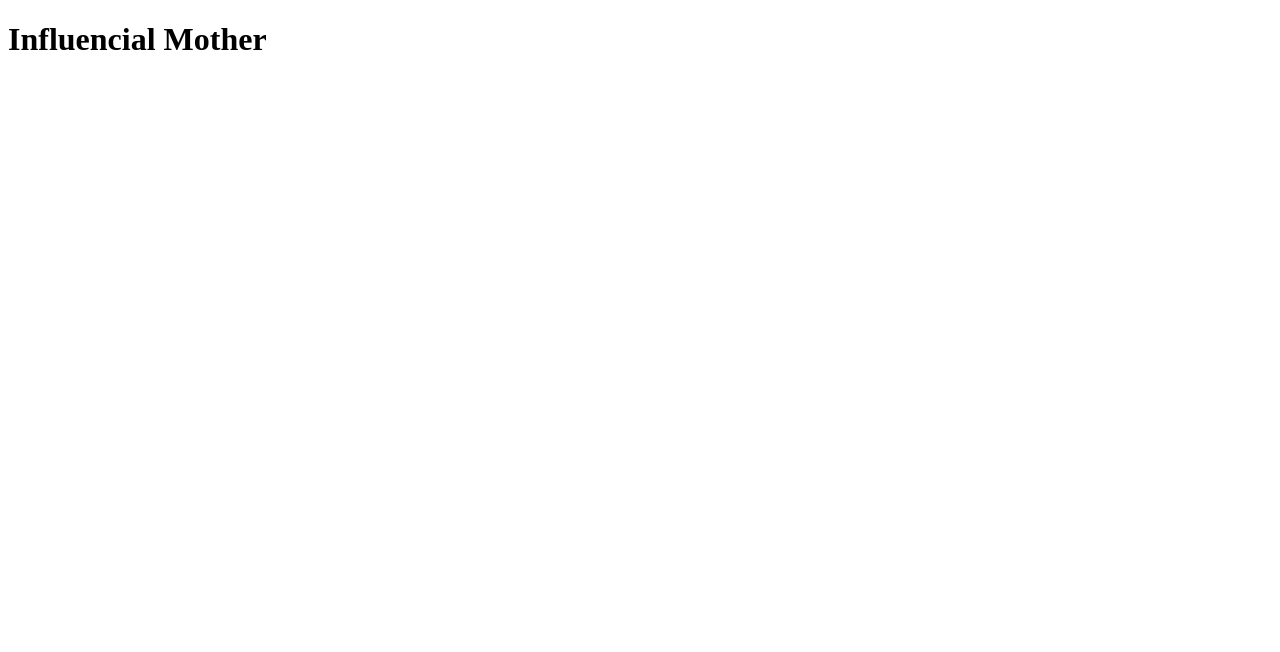
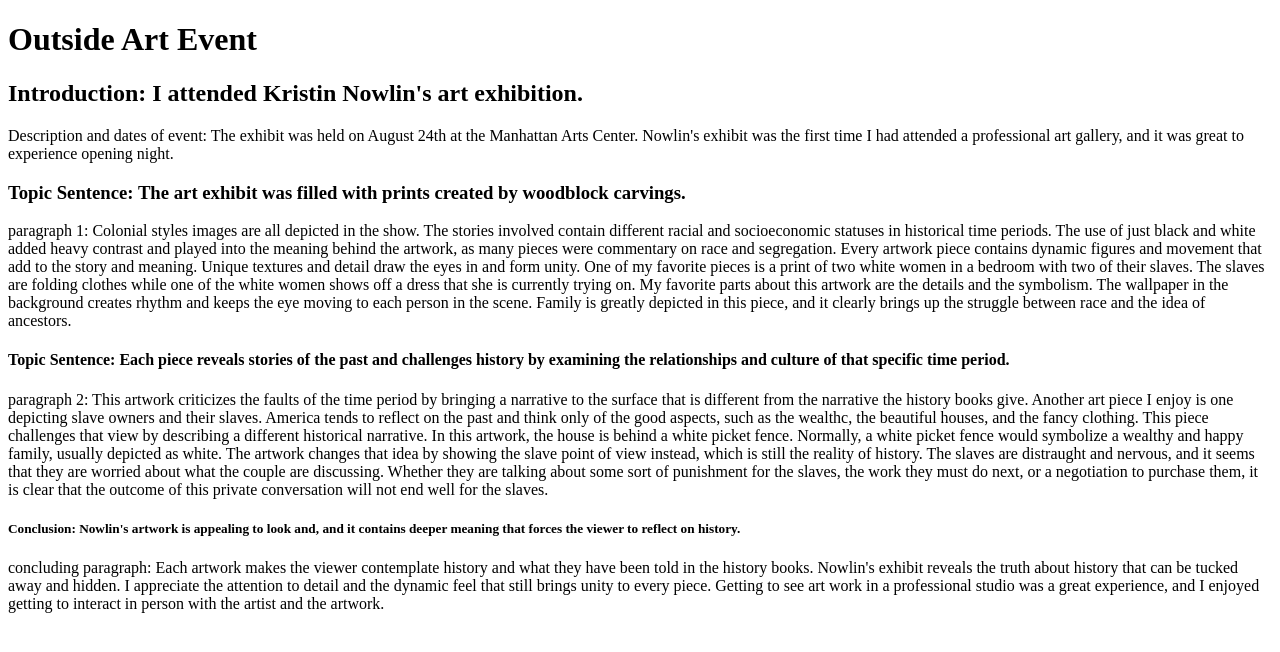
Before and after one commit to madhope999/art300_outlineandpaper, a plain HTML site: page index.html in a window 1280 px wide. Drawn offline with Linux system fonts and the light colour scheme.

Commit message:
Wrote paragraphs

```diff
--- a/index.html
+++ b/index.html
@@ -7,6 +7,14 @@
     <title>Document</title>
 </head>
 <body>
-    <h1>Influencial Mother</h1>
+    <h1>Outside Art Event</h1>
+    <h2>Introduction: I attended Kristin Nowlin's art exhibition.</h2>
+        <p>Description and dates of event: The exhibit was held on August 24th at the Manhattan Arts Center. Nowlin's exhibit was the first time I had attended a professional art gallery, and it was great to experience opening night.</p>
+    <h3>Topic Sentence: The art exhibit was filled with prints created by woodblock carvings.</h3>
+        <p>paragraph 1: Colonial styles images are all depicted in the show. The stories involved contain different racial and socioeconomic statuses in historical time periods. The use of just black and white added heavy contrast and played into the meaning behind the artwork, as many pieces were commentary on race and segregation. Every artwork piece contains dynamic figures and movement that add to the story and meaning. Unique textures and detail draw the eyes in and form unity. One of my favorite pieces is a print of two white women in a bedroom with two of their slaves. The slaves are folding clothes while one of the white women shows off a dress that she is currently trying on. My favorite parts about this artwork are the details and the symbolism. The wallpaper in the background creates rhythm and keeps the eye moving to each person in the scene. Family is greatly depicted in this piece, and it clearly brings up the struggle between race and the idea of ancestors.</p>
+    <h4>Topic Sentence: Each piece reveals stories of the past and challenges history by examining the relationships and culture of that specific time period.</h4>
+        <p>paragraph 2: This artwork criticizes the faults of the time period by bringing a narrative to the surface that is different from the narrative the history books give. Another art piece I enjoy is one depicting slave owners and their slaves. America tends to reflect on the past and think only of the good aspects, such as the wealthc, the beautiful houses, and the fancy clothing. This piece challenges that view by describing a different historical narrative. In this artwork, the house is behind a white picket fence. Normally, a white picket fence would symbolize a wealthy and happy family, usually depicted as white. The artwork changes that idea by showing the slave point of view instead, which is still the reality of history. The slaves are distraught and nervous, and it seems that they are worried about what the couple are discussing. Whether they are talking about some sort of punishment for the slaves, the work they must do next, or a negotiation to purchase them, it is clear that the outcome of this private conversation will not end well for the slaves.</p>
+    <h5>Conclusion: Nowlin's artwork is appealing to look and, and it contains deeper meaning that forces the viewer to reflect on history.</h5>
+        <p>concluding paragraph: Each artwork makes the viewer contemplate history and what they have been told in the history books. Nowlin's exhibit reveals the truth about history that can be tucked away and hidden. I appreciate the attention to detail and the dynamic feel that still brings unity to every piece. Getting to see art work in a professional studio was a great experience, and I enjoyed getting to interact in person with the artist and the artwork.</p>
 </body>
 </html>
```
